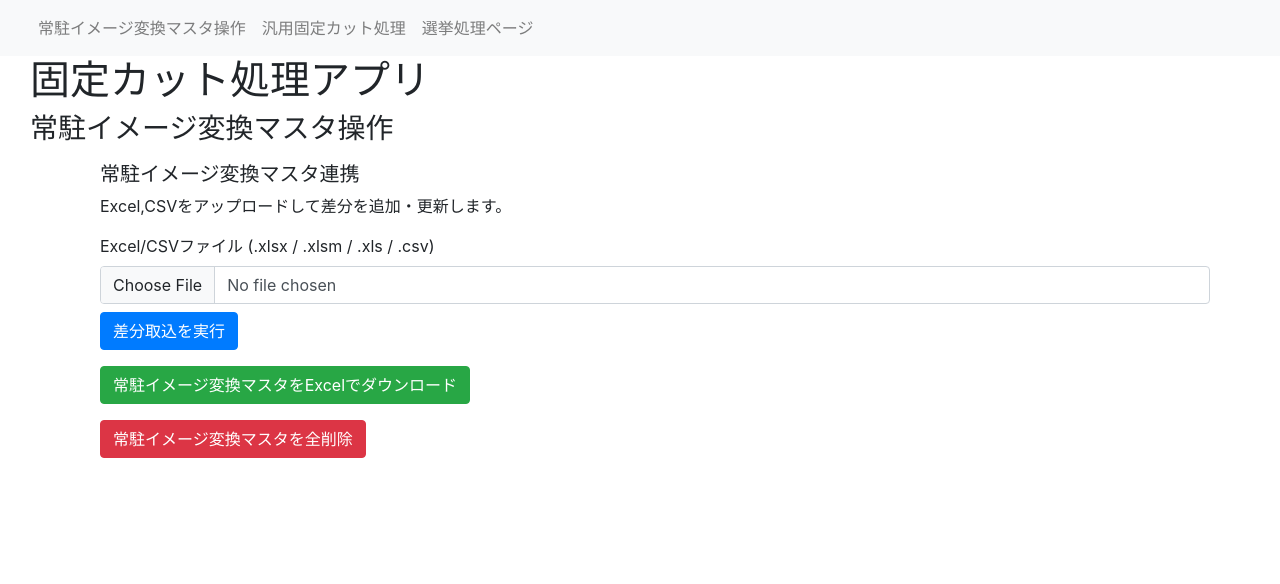
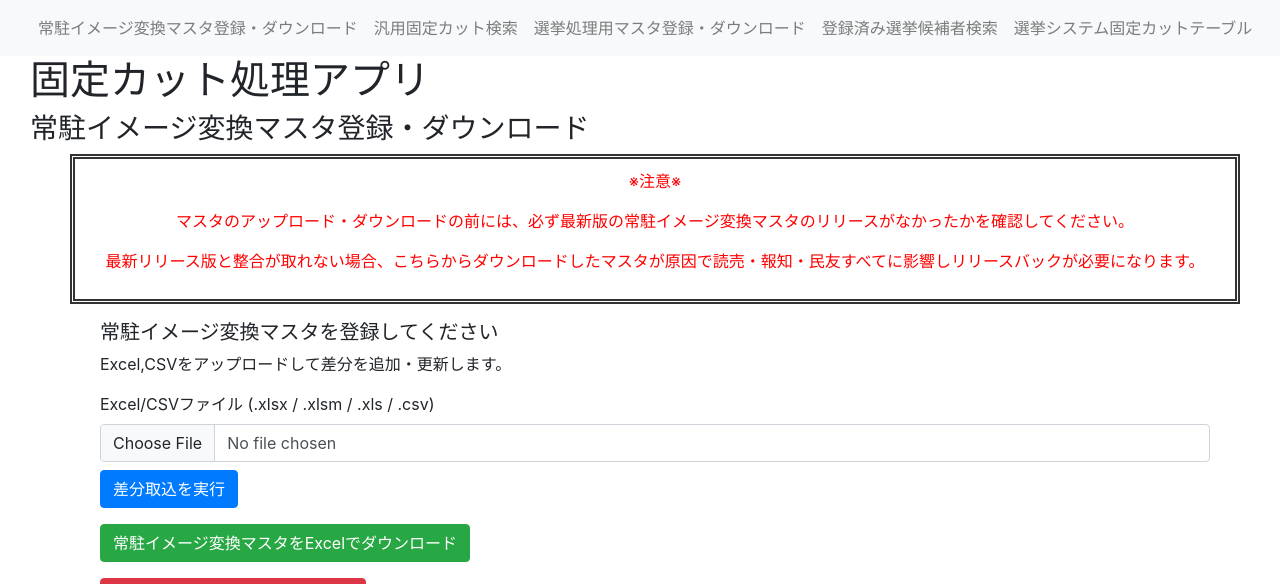
Before and after one commit to yutarotani/fixedcut, a Flask app: page / in a window 1280 px wide. Shown: the top 584 px of the page. Run offline with Flask 3, Linux system fonts and the light colour scheme.

Commit message:
HTMLの表示内容を変更

```diff
--- a/fixedcut_app/templates/index.html
+++ b/fixedcut_app/templates/index.html
@@ -1,16 +1,22 @@
 {% extends 'layout.html' %}
 
 {% block title %}
-常駐イメージ変換マスタ操作
+常駐イメージ変換マスタ登録・ダウンロード
 {% endblock %}
 
 {% block header %}
-<h3>常駐イメージ変換マスタ操作</h3>
+<h3>常駐イメージ変換マスタ登録・ダウンロード</h3>
 {% endblock %}
 
 {% block content %}
+<div class="caution">
+    <P>※注意※</p>
+    <p>マスタのアップロード・ダウンロードの前には、必ず最新版の常駐イメージ変換マスタのリリースがなかったかを確認してください。</p>
+    <p>最新リリース版と整合が取れない場合、こちらからダウンロードしたマスタが原因で読売・報知・民友すべてに影響しリリースバックが必要になります。</p>
+</div>
+
 <div class="container mt-3">
-	<h5>常駐イメージ変換マスタ連携</h5>
+	<h5>常駐イメージ変換マスタを登録してください</h5>
 	<p>Excel,CSVをアップロードして差分を追加・更新します。</p>
 
 	<form action="{{ url_for('upload_m_jyochu_excel') }}" method="POST" enctype="multipart/form-data" class="mb-3">
--- a/fixedcut_app/templates/layout.html
+++ b/fixedcut_app/templates/layout.html
@@ -14,13 +14,19 @@
         <nav class="navbar navbar-expand-lg navbar-light bg-light pad">
             <ul class="navbar-nav">
                 <li class="nav-item">
-                    <a class="nav-link" href="/">常駐イメージ変換マスタ操作</a>
+                    <a class="nav-link" href="/">常駐イメージ変換マスタ登録・ダウンロード</a>
                 </li>
                 <li class="nav-item">
-                    <a class="nav-link" href="/general">汎用固定カット処理</a>
+                    <a class="nav-link" href="/general">汎用固定カット検索</a>
                 </li>
                 <li class="nav-item">
-                    <a class="nav-link" href="/senkyo">選挙処理ページ</a>
+                    <a class="nav-link" href="/senkyo">選挙処理用マスタ登録・ダウンロード</a>
+                </li>
+                <li class="nav-item">
+                    <a class="nav-link" href="{{ url_for('senkyo_person_table') }}">登録済み選挙候補者検索</a>
+                </li>
+                <li class="nav-item">
+                    <a class="nav-link" href="{{ url_for('senkyo_sendgroup_text') }}">選挙システム固定カットテーブル</a>
                 </li>
             </ul>
         </nav>
--- a/fixedcut_app/templates/senkyo.html
+++ b/fixedcut_app/templates/senkyo.html
@@ -1,11 +1,11 @@
 {% extends 'layout.html' %}
 
 {% block title %}
-選挙顔写真固定カット処理メニュー
+選挙処理用マスタ登録・ダウンロード
 {% endblock %}
 
 {% block header %}
-<h3>選挙顔写真固定カット処理メニュー</h3>
+<h3>選挙処理用マスタ登録・ダウンロード</h3>
 {% endblock %}
 
 {% block content %}
--- a/fixedcut_app/templates/senkyo_person_table_detail.html
+++ b/fixedcut_app/templates/senkyo_person_table_detail.html
@@ -11,8 +11,8 @@
 {% block content %}
 <div class="caution">
     <P>※注意※</p>
-    <p>選挙出力フラグのチェックボックスはオンの場合、選挙システム向けの固定カットテーブルの出力対象にするという意図になります。</p>
-    <p>テーブルについては<a href="{{ url_for('senkyo_sendgroup_text') }}">こちらのページ</a>に順次更新して表示されるようにしています。</p>
+    <p>・選挙出力フラグのチェックボックスはオンの場合、選挙システム向けの固定カットテーブルの出力対象にするという意図になります。選挙システム向けの固定カットテーブルについては<a href="{{ url_for('senkyo_sendgroup_text') }}">こちらのページ</a>に順次更新して表示されるようにしています。</p>
+    <p>・固定カットIDを入力して更新をかけるとID重複を防ぐために汎用固定カット検索で表示する一覧に候補者名のレコードが作成されます。レコード個別の編集ボタン遷移先から削除すると汎用固定カット検索の一覧からも削除されます。汎用固定カット検索のレコード詳細から削除した場合は、選挙候補者の一覧からはレコード削除されません。</p>
 </div>
 
 <div class="container mt-3">
--- a/fixedcut_app/templates/senkyo_sendgroup_text.html
+++ b/fixedcut_app/templates/senkyo_sendgroup_text.html
@@ -1,11 +1,11 @@
 {% extends 'layout.html' %}
 
 {% block title %}
-送信グループ別テキスト表示
+選挙システム固定カットテーブル
 {% endblock %}
 
 {% block header %}
-<h3>送信グループ別テキスト表示</h3>
+<h3>選挙システム固定カットテーブル</h3>
 {% endblock %}
 
 {% block content %}
--- a/fixedcut_app/templates/static/css/style.css
+++ b/fixedcut_app/templates/static/css/style.css
@@ -79,4 +79,5 @@
     margin-bottom: 10px;
     border: 5px double #333333;
     color: red;
+    text-align:  center;
 }
```
Also changed, not shown: fixedcut_app/templates/senkyo_person_table.html (+5 -5 lines), instance/fixedcut_app.db.
